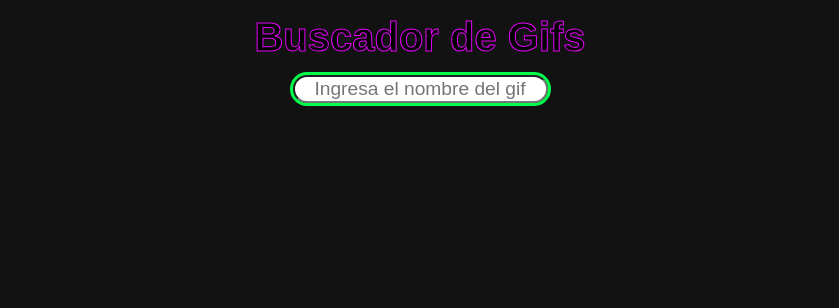
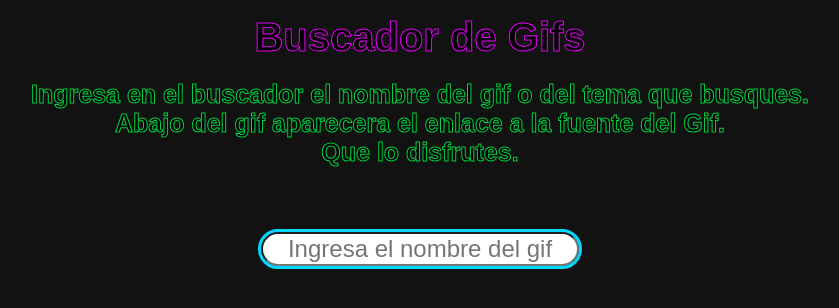
Before and after one commit to ELRODRY/consumir-api-app, a React (Vite) app: page / in a window 1280 px wide. Shown: the top 308 px of the page, without its empty margins (220-1059 px from the left). Built offline with nearby package versions, Linux system fonts and the light colour scheme.

Commit message:
Mejoras importantes en la estitica en general

```diff
--- a/src/App.css
+++ b/src/App.css
@@ -6,14 +6,29 @@
 header {
   display: flex;
   justify-content: center;
-  font-size: 40px;
   align-items: center;
+  flex-direction: column;
   padding: 15px;
+}
+
+h1 {
   color: rgb(0, 0, 0);
   font-weight: bold;
   -webkit-text-stroke-width: 1px;
   -webkit-text-stroke-color: rgb(231, 0, 252);
   font-family: Arial, Helvetica, sans-serif;
+  font-size: 40px;
+}
+
+#texHeader {
+  color: rgb(0, 0, 0);
+  font-weight: bold;
+  -webkit-text-stroke-width: 1px;
+  -webkit-text-stroke-color: rgb(2, 212, 65);
+  font-family: Arial, Helvetica, sans-serif;
+  font-size: 25px;
+  margin-top: 20px;
+  text-align: center;
 }
 
 #gifsContainer {
@@ -26,13 +41,16 @@ header {
   display: flex;
   justify-content: center;
   align-items: center;
+
+  margin-top: 50px;
+  margin-bottom: 50px;
 }
 
 #inputBox {
   border-radius: 25px;
   text-align: center;
-  font-size: 1.2rem;
+  font-size: 1.5rem;
   width: 100%;
   outline: 3px solid;
-  outline-color: rgb(0, 255, 76);
+  outline-color: rgb(0, 217, 255);
 }
--- a/src/App.jsx
+++ b/src/App.jsx
@@ -41,7 +41,13 @@ function App() {
   return (
     <>
       <div id="contenedor">
-        <header id="titulo">Buscador de Gifs</header>
+        <header id="titulo">
+          <h1>Buscador de Gifs</h1>
+          <p id="texHeader"> Ingresa en el buscador el nombre del gif o del tema que busques. <br />
+            Abajo del gif aparecera el enlace a la fuente del Gif.  <br />
+            Que lo disfrutes.
+          </p>
+        </header>
       </div>
 
       <div id="buscador">
--- a/src/components/GifsCard/gifCardStyles.css
+++ b/src/components/GifsCard/gifCardStyles.css
@@ -1,5 +1,7 @@
 .imgContainer {
-  border: 1px solid purple;
+  border-radius: 15px;
+  border-style: outset;
+  border-color: rgb(224, 247, 21);
   height: 400px;
   width: 400px;
   margin: 10px;
@@ -10,7 +12,24 @@
   width: 100%;
   height: 100%;
 }
+.pieDeGifs {
+  text-align: center;
+  color: white;
+  font-family: Arial, Helvetica, sans-serif;
+  display: flex;
+  justify-content: center;
+  flex-direction: column;
+  width: 400px;
+}
 
-.nameContainer {
-  text-align: center;
+a {
+  color: brown;
+  font-family: Arial, Helvetica, sans-serif;
 }
+
+.testCard {
+  display: flex;
+  justify-content: center;
+  align-items: center;
+  flex-direction: column;
+}
--- a/src/components/GifsCard/index.jsx
+++ b/src/components/GifsCard/index.jsx
@@ -2,7 +2,7 @@ import React from "react";
 import "./gifCardStyles.css";
 function GifsCard({ data }) {
     return (
-        <div className="testCard" style={{ back: "1px solid red" }}>
+        <div className="testCard">
             <div className="imgContainer">
                 <img
                     className="image"
@@ -11,9 +11,12 @@ function GifsCard({ data }) {
                     key={data.id}
                 />
             </div>
+            <div className="pieDeGifs">
+                <p className="nameContainer">{data.title}</p>
+                <a href={data.url.url} target="_blank" >Click aqui Fuente del enlace</a>
+            </div>
+        </div>
 
-            <p className="nameContainer">{data.title}</p>
-        </div>
     );
 }
 
```
